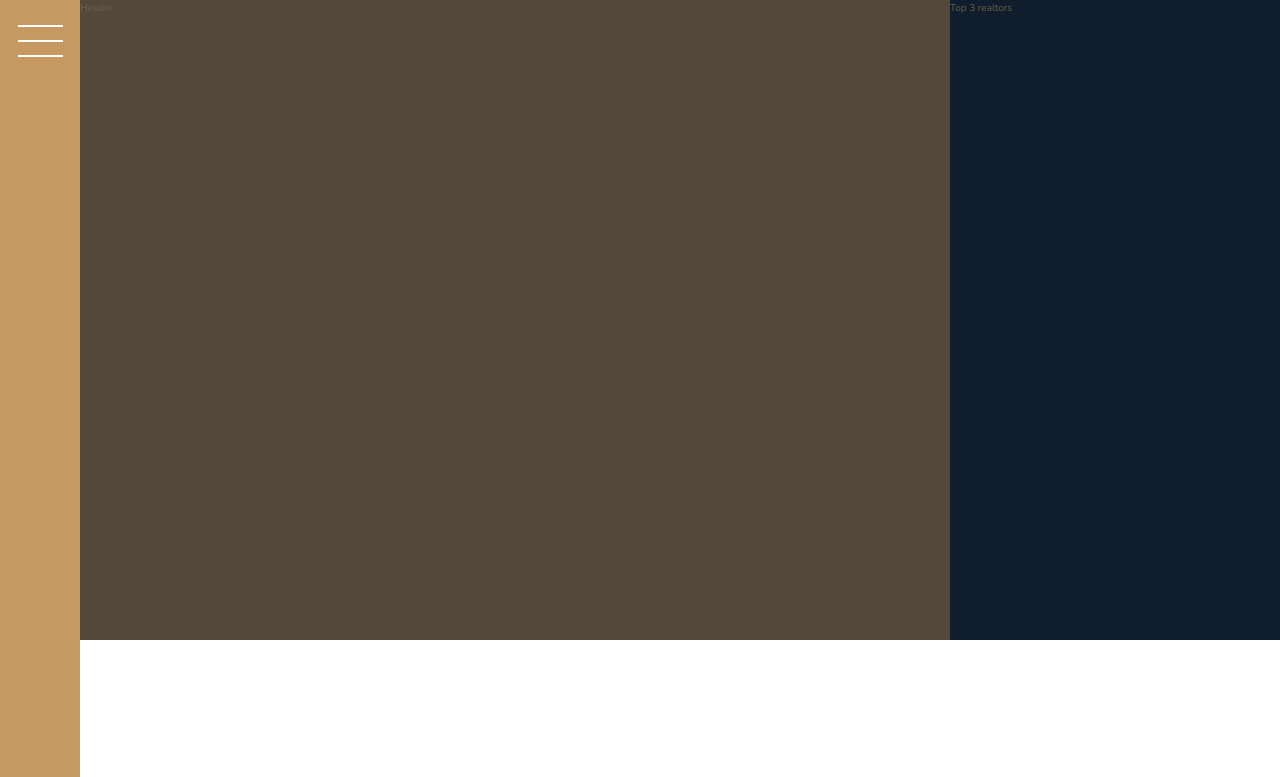
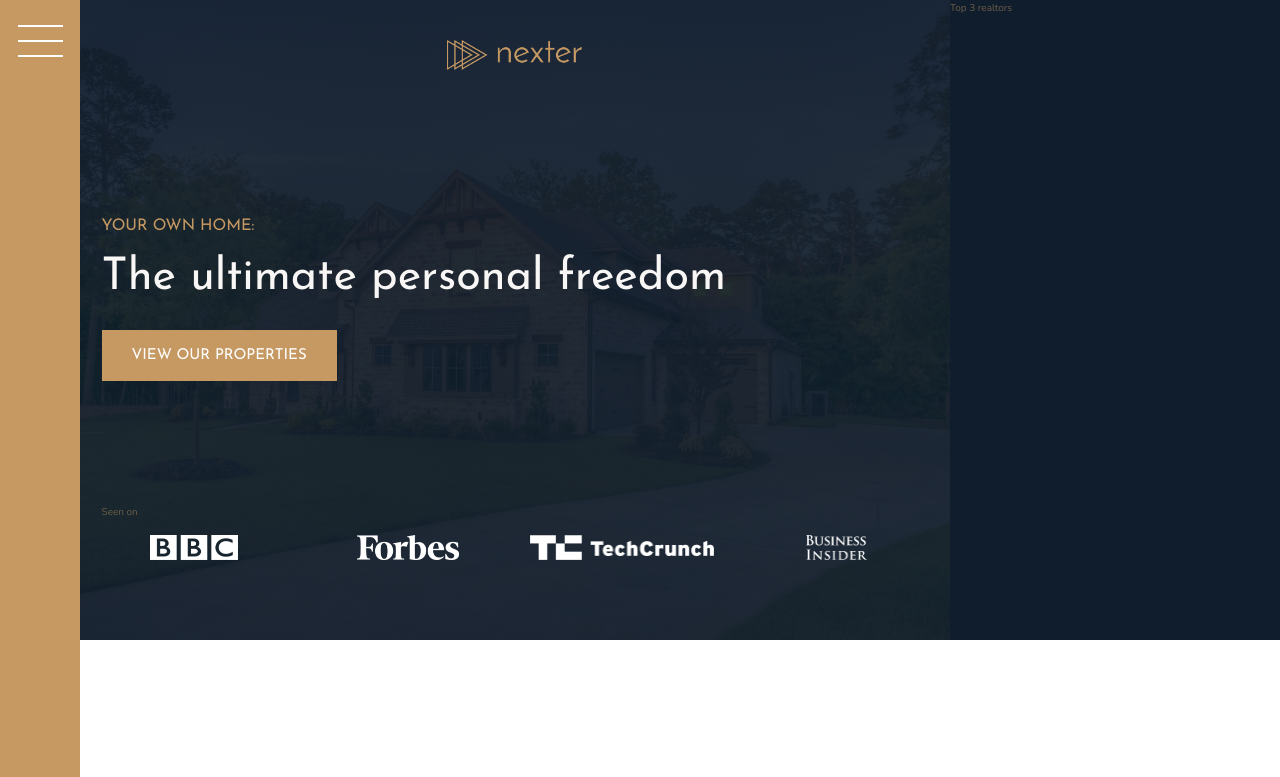
Before and after one commit to nkidmano/nexter, a website: page index.html in a window 1280 px wide. Shown: the top 777 px of the page. Drawn offline with nearby package versions, Linux system fonts and the light colour scheme.

Commit message:
finish header part 1

```diff
--- a/index.html
+++ b/index.html
@@ -17,7 +17,17 @@
         </div>
 
         <header class="header">
-            Header
+            <img src="img/logo.png" alt="Nexter logo" class="header__logo">
+            <h3 class="heading-3">Your own home:</h3>
+            <h1 class="heading-1">The ultimate personal freedom</h1>
+            <button class="btn header__btn">View our properties</button>
+            <div class="header__seenon-text">Seen on</div>
+            <div class="header__seenon-logos">
+                <img src="img/logo-bbc.png" alt="Seen on logo 1">
+                <img src="img/logo-forbes.png" alt="Seen on logo 2">
+                <img src="img/logo-techcrunch.png" alt="Seen on logo 3">
+                <img src="img/logo-bi.png" alt="Seen on logo 4">
+            </div>
         </header>
 
         <div class="realtors">
--- a/sass/_header.scss
+++ b/sass/_header.scss
@@ -1,4 +1,41 @@
 .header {
     background-color: $color-grey-dark-1;
     grid-column: full-start / col-end 6;
+    background-image: linear-gradient(rgba($color-secondary, .93), rgba($color-secondary, .93)), url("../img/hero.jpeg");
+    background-size: cover;
+    background-position: center;
+    padding: 8rem;
+    padding-top: 4rem;
+
+    display: grid;
+    grid-template-rows: 1fr min-content 6rem 1fr;
+    grid-template-columns: max-content;
+    grid-row-gap: 1.5rem;
+    justify-content: center;
+
+    &__logo {
+        height: 3rem;
+        justify-self: center;
+    }
+
+    &__btn {
+        align-self: flex-start;
+        justify-self: start;
+    }
+
+    &__seenon-text {
+
+    }
+
+    &__seenon-logos {
+        display: grid;
+        grid-template-columns: repeat(4, 1fr);
+        grid-column-gap: 3rem;
+        justify-items: center;
+
+        img {
+            height: 2.5rem;
+            fill: brightness(70%);
+        }
+    }
 }
--- a/sass/_typography.scss
+++ b/sass/_typography.scss
@@ -5,6 +5,9 @@
 
 .heading-1 {
     @extend %heading;
+    font-size: 4.5rem;
+    color: $color-grey-light-1;
+    line-height: 1;
 }
 
 .heading-2 {
```
Also changed, not shown: css/style.css.
